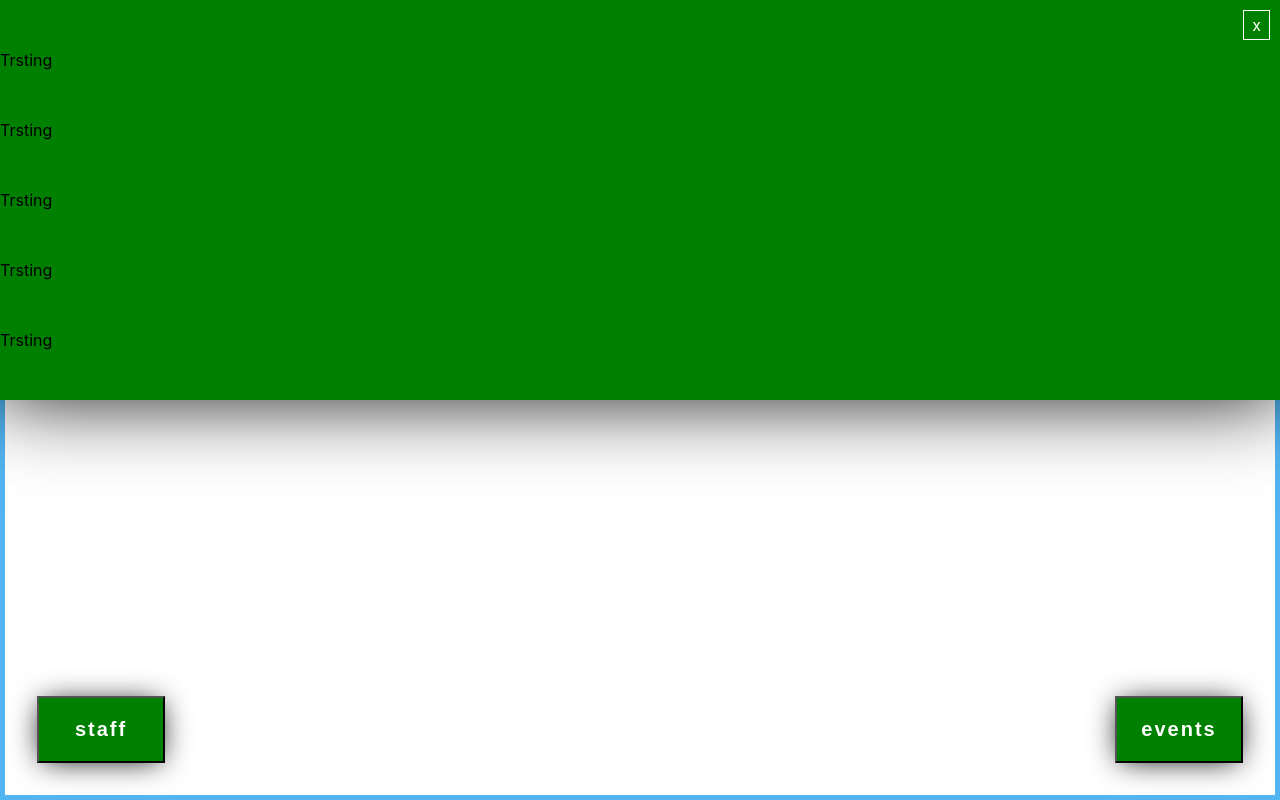
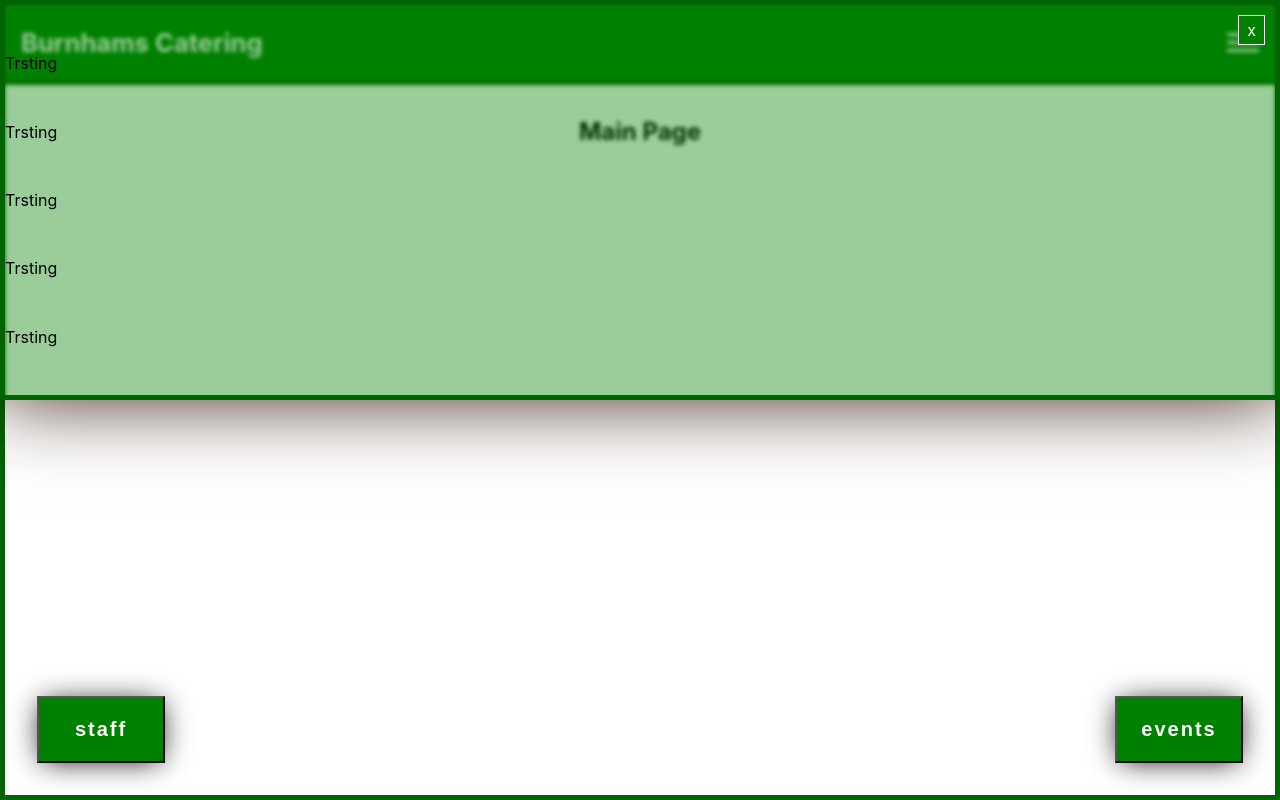
Before and after one commit to CodingDatum/burnhams-catering, a React (Create React App) app: page / in a window 1280 px wide. Both pictures are taken after a click on the element 1243 px from the left and 42 px from the top of the page. Built offline with nearby package versions, Linux system fonts and the light colour scheme.

Commit message:
more style cleanup

```diff
--- a/src/components/Main/Main.module.css
+++ b/src/components/Main/Main.module.css
@@ -1,7 +1,7 @@
 .main{
     height: 90%;
     width: 100%;
-    border: 5px solid #52B4F1;
+    border: 5px solid darkgreen;
     display: flex;
     flex-direction: column;
     justify-content: space-between;
--- a/src/components/Navbar/NavCol.module.css
+++ b/src/components/Navbar/NavCol.module.css
@@ -2,7 +2,7 @@
     position: absolute;
     height: 50%;
     width: 100%;
-    background-color: green;
+    background-color: rgba(0, 128, 0, 0.396);
     backdrop-filter: blur(2px);
     display: flex;
     flex-direction: column;
@@ -11,7 +11,8 @@
     z-index: 100;
     transform: translateY(-100%);
     animation: nav-col 0.5s ease forwards;
-    box-shadow: 0px -10px 80px 5px black;
+    box-shadow: 0px -10px 80px 5px rgb(43, 19, 1);
+    border: 5px solid darkgreen;
 }
 
 @keyframes nav-col{
--- a/src/components/Navbar/Navbar.module.css
+++ b/src/components/Navbar/Navbar.module.css
@@ -7,7 +7,7 @@
     justify-content: space-between;
     align-items: center;
     padding: 0 1rem;
-    border: 5px solid #52B4F1;
+    border: 5px solid darkgreen;
     border-bottom: none;
 }
 
```
